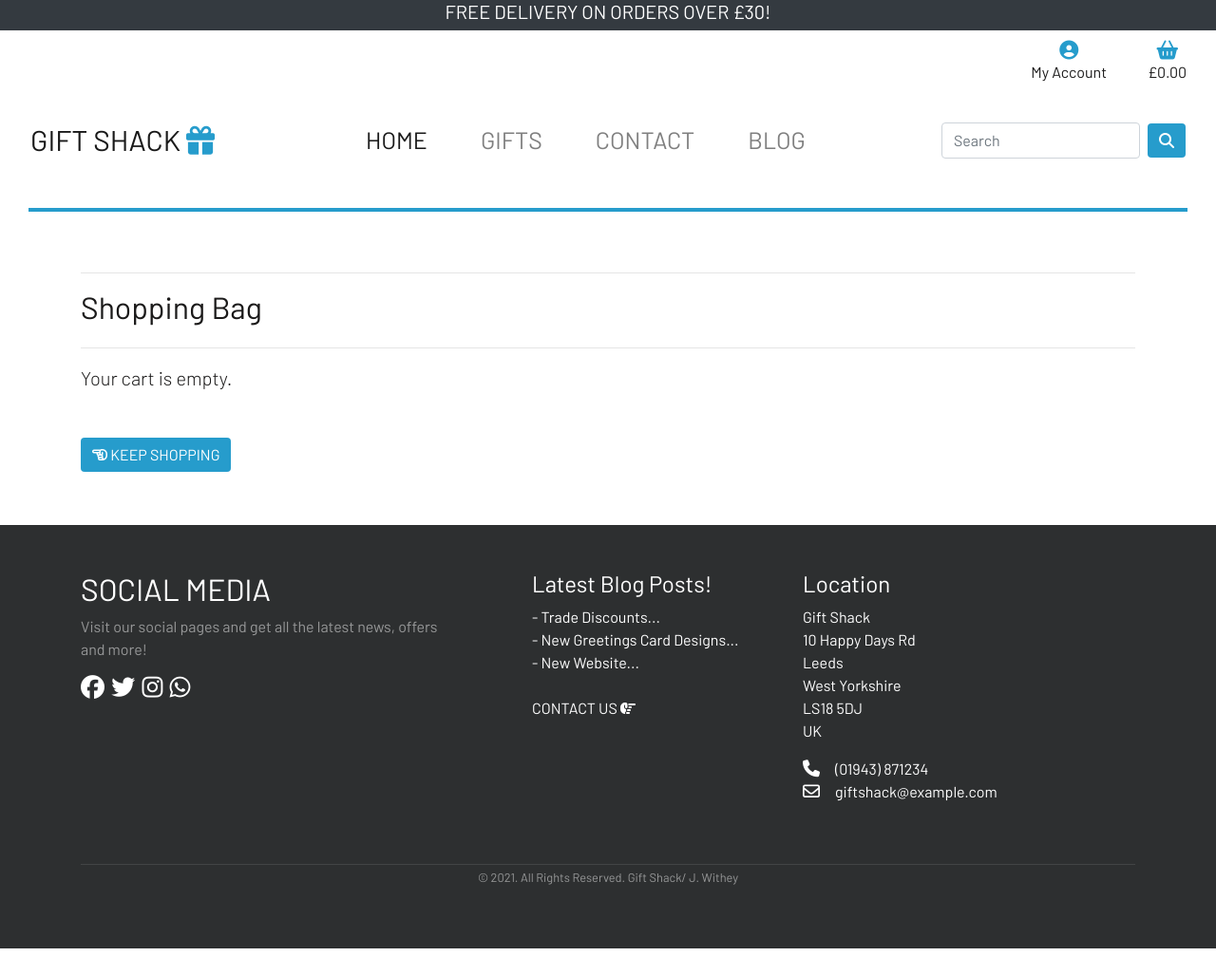
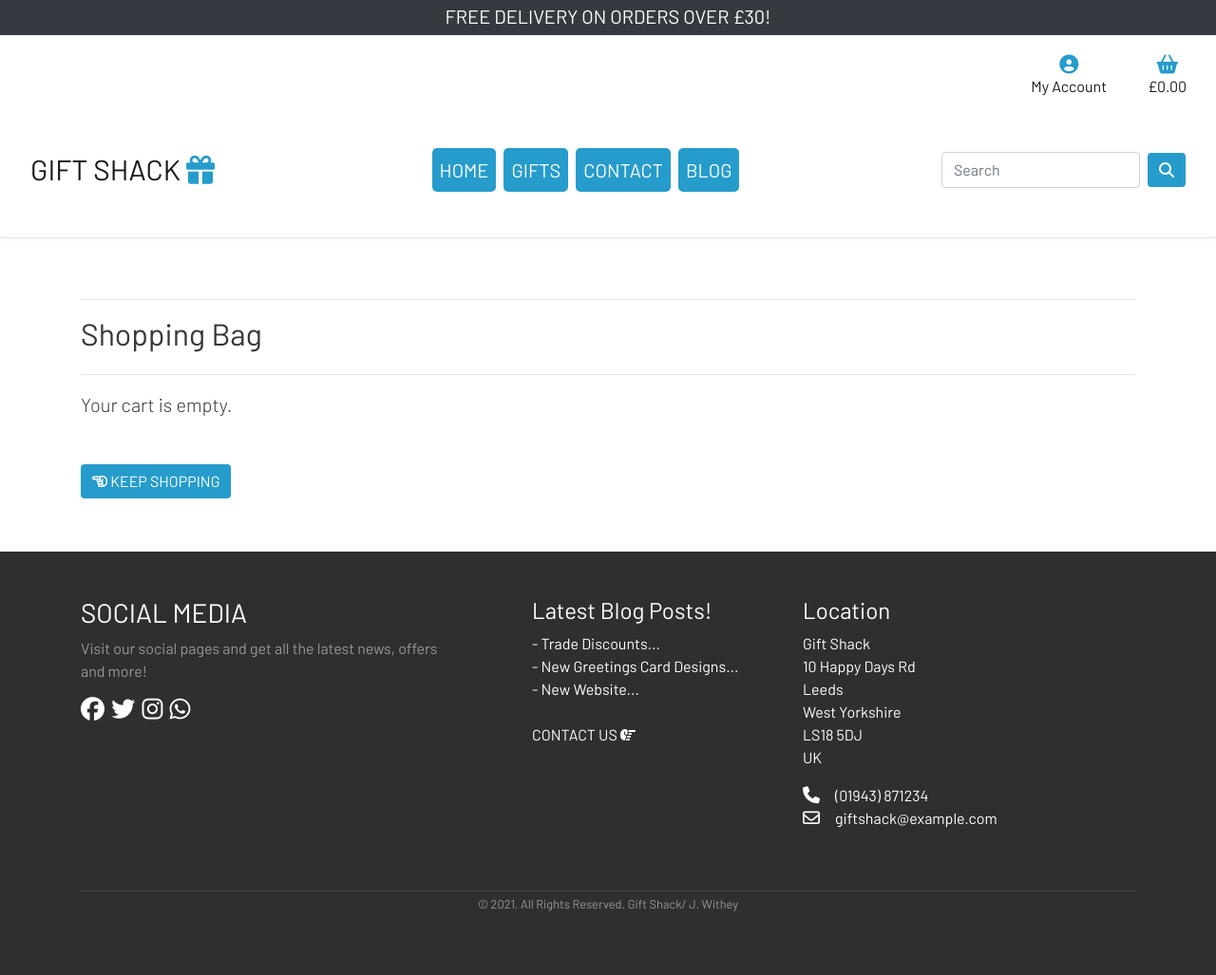
Before and after one commit to JohnW876/gift-shack, a Django app: page /bag/ in a window 1280 px wide. Shown: the whole page at 95% size. Before the commit the page ends 999 px from the top, so only its background shows below. Run offline with Django 3.2, Linux system fonts and the light colour scheme; parts of the project's set-up code (start-up, migrations or seed data) failed here and were passed over; some libraries are stand-ins or nearby versions.

Commit message:
Style main nav links and homepage icons

```diff
--- a/home/templates/home/index.html
+++ b/home/templates/home/index.html
@@ -29,7 +29,7 @@
                 </div>
             </div>
 
-            <div class="col-md-6 carousel mb-5 flipInX animated" id="square">
+            <div class="col-md-6 carousel mt-4 mb-5 flipInX animated" id="square">
                 <div id="carouselExampleFade" class="carousel slide carousel-fade" data-ride="carousel">
                     <div class="carousel-inner">
                         <div class="carousel-item active">
--- a/static/css/base.css
+++ b/static/css/base.css
@@ -3,7 +3,7 @@ html {
 }
 
 body {
-    color: rgb(27, 26, 26);
+    color: #363837;
     font-family: 'Barlow';
     height: 100vh;
     display:flex;
@@ -38,21 +38,28 @@ body {
     color: #269ccc;
 }
 
+.account-basket {
+    margin-top: 10px!important;
+    background-color: white!important;
+}
+
 /* Delivery banner */
 
 .banner {
     color: white;
     font-size: 20px;
+    text-align: center;
+    margin-top: 5px;
 }
 
 /* Jumbotron */
 
 .jumbotron {
-    color: black;
+    color: #363837;
 }
 .welcome-bg {
     text-align: center;
-    color: black;
+    color: #363837;
     padding: 5px;
 }
 
@@ -73,11 +80,6 @@ hr.top-rule {
 
 hr.btm-rule {
     border: 1px solid #269ccc;
-}
-
-hr.btm-nav-rule {
-    border: 2px solid #269ccc;
-    width: 95%;
 }
 
 .welcome {
@@ -106,16 +108,18 @@ hr.btm-nav-rule {
 /* Main nav */
 .navbar {
     padding: 1.5rem 2rem;
-    font-size: 25px;
+    font-size: 20px;
 }
 
-.navbar-expand-lg .navbar-nav .nav-link {
-    padding-right: 1.5rem;
-    padding-left: 1.5rem;
+
+.nav-link:hover {
+    color: black!important;
 }
 
-.nav-link:hover {
-    color: #269ccc!important;
+.main-menu {
+    color: #fff!important;
+    background-color: #269ccc;
+    border-radius: 5px;
 }
 
 
@@ -229,6 +233,14 @@ hr.btm-nav-rule {
     font-size: 25px;
   }
 }
+
+@media only screen and (max-width: 768px) {
+  .navbar-expand-lg .navbar-nav .nav-link {
+    background-color: white!important;
+    color: black!important;
+  }
+}
+
 
 /* Animated homepage carousel code from http://anicollection.github.io/#/flippers/flipInX */
 
--- a/templates/base.html
+++ b/templates/base.html
@@ -54,7 +54,7 @@
                 </div>
                 <div class="col-12 py-lg-0 bg-white account-icons">
                     <!--My account dropdown-->
-                    <ul class="list-inline list-unstyled text-center text-lg-right my-0">
+                    <ul class="list-inline list-unstyled text-center text-lg-right account-basket">
                         <li class="list-inline-item dropdown">
                             <a class="nav-link" href="#" id="user-options" data-toggle="dropdown" aria-haspopup="true"
                                 aria-expanded="false">
@@ -107,16 +107,16 @@
         <div class="collapse navbar-collapse" id="navbarSupportedContent">
             <ul class="navbar-nav mx-auto">
                 <li class="nav-item active">
-                    <a class="nav-link mr-2" href="{% url 'home' %}">HOME <span class="sr-only">(current)</span></a>
+                    <a class="nav-link main-menu mr-2" href="{% url 'home' %}">HOME <span class="sr-only">(current)</span></a>
                 </li>
                 <li class="nav-item">
-                    <a class="nav-link mr-2" href="{% url 'products' %}">GIFTS</a>
+                    <a class="nav-link main-menu mr-2" href="{% url 'products' %}">GIFTS</a>
                 </li>
                 <li class="nav-item">
-                    <a class="nav-link mr-2" href="{% url 'contact' %}">CONTACT</a>
+                    <a class="nav-link main-menu mr-2" href="{% url 'contact' %}">CONTACT</a>
                 </li>
                 <li class="nav-item">
-                    <a class="nav-link" href="{% url 'posts' %}">BLOG</a>
+                    <a class="nav-link main-menu" href="{% url 'posts' %}">BLOG</a>
                 </li>
             </ul>
             <!--Search Form-->
@@ -126,7 +126,7 @@
             </form>
         </div>
     </nav>
-    <hr class="mb-5 btm-nav-rule w-90">
+    <hr class="mb-5 btm-nav-rule w-100 shadow-sm">
     {% block content %}
 
     {% endblock %}
@@ -138,7 +138,7 @@
             <div class="container">
                 <div class="row">
                     <div class="col-lg-5 col-xs-12 about-company">
-                        <h2>SOCIAL MEDIA</h2>
+                        <h3>SOCIAL MEDIA</h3>
                         <p class="pr-5 text-white-50">Visit our social pages and get all the latest news, offers and more!</p>
                         <p> <a href="https://en-gb.facebook.com/" target="_blank" rel="noopener noreferrer"><i class="fab fa-facebook mr-1"></i></a>
                             <a href="https://twitter.com/" target="_blank" rel="noopener noreferrer"><i class="fab fa-twitter mr-1"></i></a>
```
